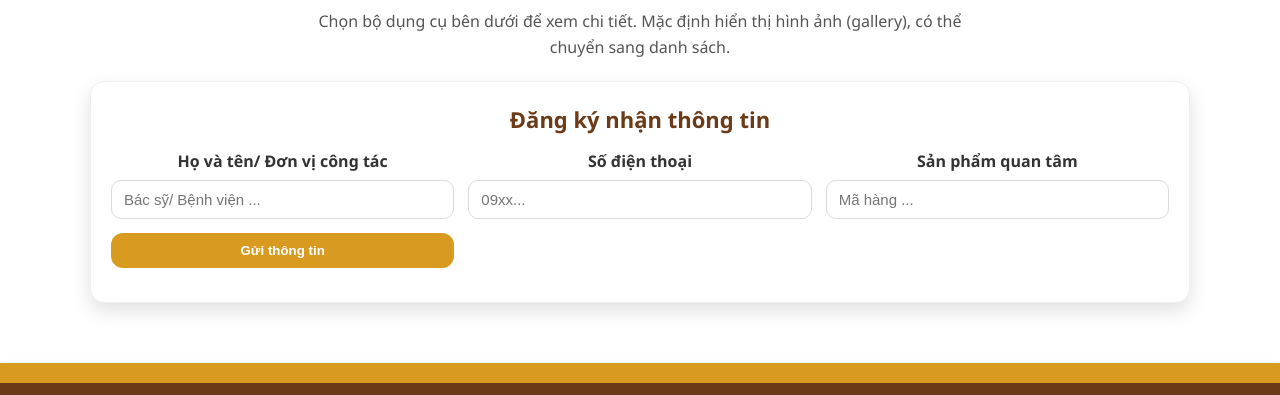
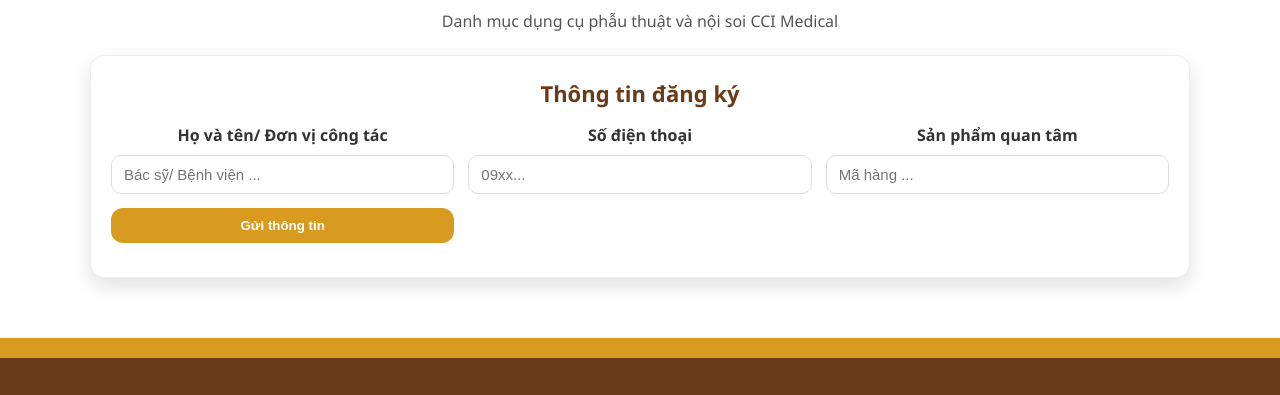
Before and after one commit to ductrungd2t/CCI, a plain HTML site: page index.html in a window 1280 px wide. Shown: the part 403-798 px from the top of the page. Drawn offline with Linux system fonts and the light colour scheme.

Commit message:
Update index.html

```diff
--- a/index.html
+++ b/index.html
@@ -19,12 +19,12 @@
   <section class="hero">
     <img src="img/logo.png" alt="Logo">
     <h1>CCI MEDICAL TECHNOLOGY</h1>
-    <p>Chọn bộ dụng cụ bên dưới để xem chi tiết. Mặc định hiển thị hình ảnh (gallery), có thể chuyển sang danh sách.</p>
+    <p>Danh mục dụng cụ phẫu thuật và nội soi CCI Medical</p>
 
 
 
       <section class="lead-form container" id="dang-ky">
-    <h2 class="lead-title">Đăng ký nhận thông tin</h2>
+    <h2 class="lead-title">Thông tin đăng ký</h2>
     <form id="infoForm" class="lead-grid" autocomplete="on" novalidate>
       <div class="field">
         <label>Họ và tên/ Đơn vị công tác</label>
```
